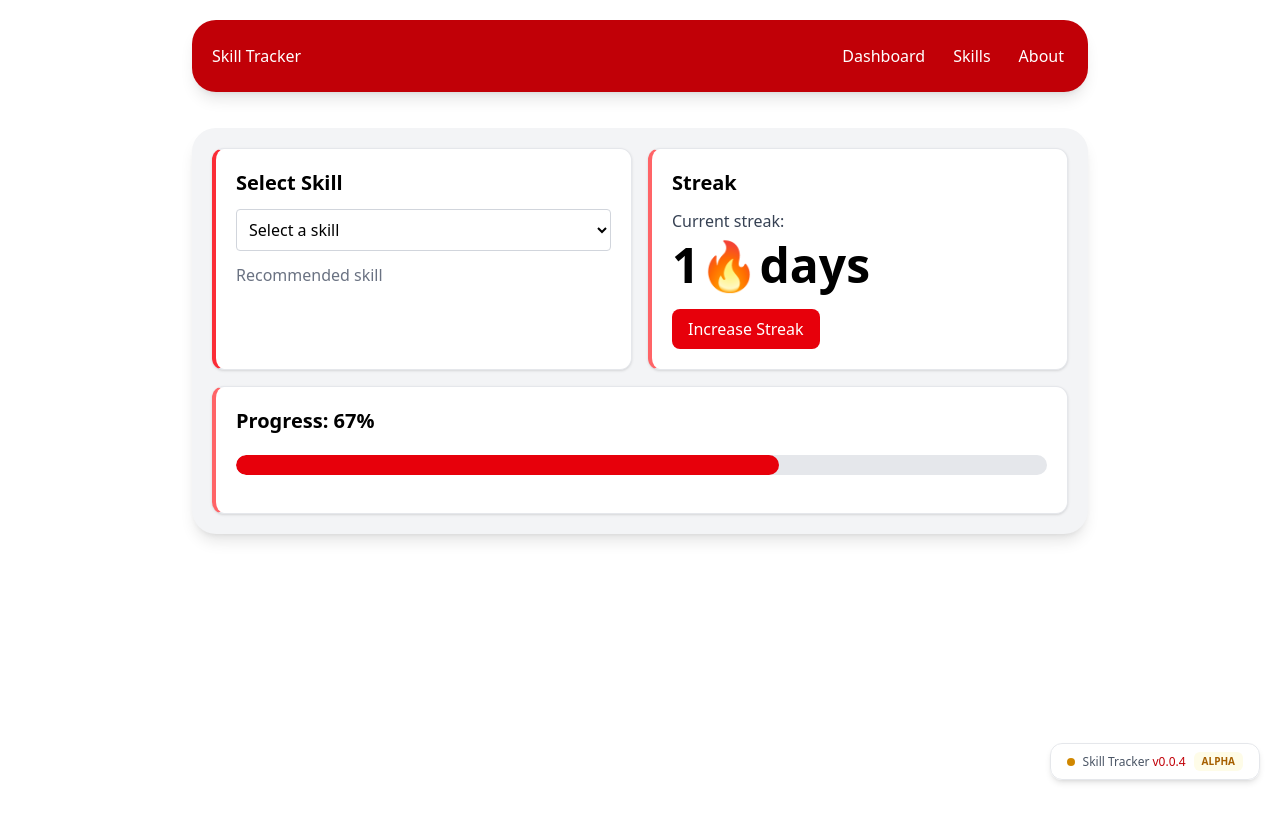
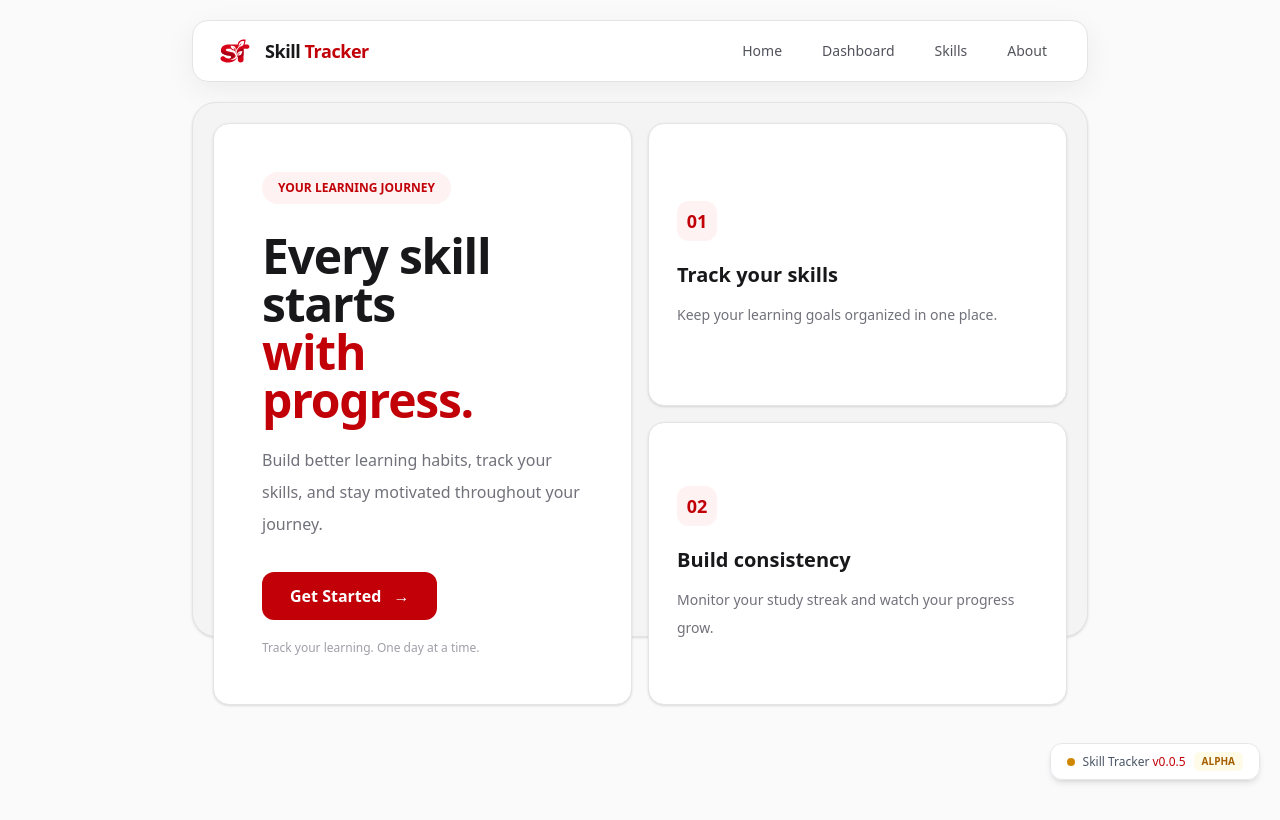
Before and after one commit to mntandrei/skill-tracker, a Next.js app: page / in a window 1280 px wide. Built offline with nearby package versions, Linux system fonts and the light colour scheme.

Commit message:
work on skill tracker dashboard layout

```diff
--- a/src/app/About/page.tsx
+++ b/src/app/About/page.tsx
@@ -1,11 +1,8 @@
-import NavBar from "../components/mainpage/NavBar";
-
 export default function About() {
     return (
         <main>
-            <NavBar />
             <div className="flex flex-col max-w-4xl mx-auto min-h-[500px] mt-5 p-5 shadow-lg rounded-3xl bg-gray-100">
-                <h2 className="text-2xl font-bold mb-4">About</h2>
+                <h2 className="text-2xl font-bold mb-4">Made by Muntianu Andrei</h2>
             </div>
         </main>
     );
--- a/src/app/Skills/page.tsx
+++ b/src/app/Skills/page.tsx
@@ -1,10 +1,8 @@
-import NavBar from "../components/mainpage/NavBar";
 import CreateSkillModal from "../components/skills/CreateSkillModal";
 
 export default function Skills() {
     return (
         <main>
-            <NavBar />
             <div className="flex flex-col max-w-4xl mx-auto min-h-[500px] mt-5 p-5 shadow-lg rounded-3xl bg-gray-100">
                 <h2 className="text-2xl font-bold mb-4">Skills</h2>
                 <CreateSkillModal />
--- a/src/app/components/mainpage/NavBar.tsx
+++ b/src/app/components/mainpage/NavBar.tsx
@@ -1,23 +1,44 @@
+import Image from "next/image";
 import Link from "next/link";
 
+const navLinks = [
+  { label: "Home", href: "/" },
+  { label: "Dashboard", href: "/Dashboard" },
+  { label: "Skills", href: "/Skills" },
+  { label: "About", href: "/About" },
+];
+
+
 export default function NavBar() {
-
   return (
-    <nav className="bg-red-700 max-w-4xl mx-auto mt-5 rounded-3xl p-5 shadow-lg">
-        <div className="flex flex-row justify-between items-center text-white">
-          <h1>Skill Tracker</h1>
-          <div className="flex flex-row gap-5">
-            <Link href="/" className="hover:bg-white/20 rounded-md p-1">
-              Dashboard
+    <nav className="mx-auto mt-5 w-full max-w-4xl rounded-2xl border border-zinc-200 bg-white px-4 py-3 shadow-[0_8px_30px_rgba(0,0,0,0.06)] sm:px-6">
+      <div className="flex items-center justify-between gap-3">
+        <Link
+          href="/"
+          aria-label="Skill Tracker Home"
+          className="flex shrink-0 items-center gap-3">
+          <Image
+            src="/icon.svg"
+            alt=""
+            width={38}
+            height={38}
+            className="size-9 object-contain"/>
+          <span className="hidden text-lg font-bold tracking-tight sm:inline">
+            <span className="text-zinc-900">Skill</span>
+            <span className="text-red-700"> Tracker</span>
+          </span>
+        </Link>
+        <div className="flex items-center gap-1 sm:gap-2">
+          {navLinks.map((link) => (
+            <Link
+              key={link.href}
+              href={link.href}
+              className="rounded-xl px-3 py-2 text-sm font-medium text-zinc-600 transition-colors duration-200 hover:bg-red-50 hover:text-red-700 focus-visible:outline-2 focus-visible:outline-offset-2 focus-visible:outline-red-500 sm:px-4">
+              {link.label}
             </Link>
-            <Link href="/Skills" className="hover:bg-white/20 rounded-md p-1">
-              Skills
-            </Link>
-            <Link href="/About" className="hover:bg-white/20 rounded-md p-1">
-              About
-            </Link>
-          </div>
+          ))}
         </div>
+      </div>
     </nav>
   );
 }
--- a/src/app/components/skills/CreateSkillModal.tsx
+++ b/src/app/components/skills/CreateSkillModal.tsx
@@ -52,7 +52,7 @@ export default function CreateSkillModal() {
             </div>
             <button
               type="submit"
-              className="w-full rounded-lg bg-red-700 py-3 font-medium text-white transition-colors hover:bg-red-800">
+              className="w-full rounded-lg bg-red-700 py-3 font-medium text-white transition-colors hover:bg-red-800 mt-5">
               Create Skill
             </button>
           </form>
--- a/src/app/components/skills/PannelSkills.tsx
+++ b/src/app/components/skills/PannelSkills.tsx
@@ -4,7 +4,10 @@ import ProgressTab from "./ProgressTab";
 
 export default function PannelSkills() {
   return (
-    <section className="mx-auto mt-5 grid w-full max-w-4xl grid-cols-1 gap-4 rounded-3xl bg-gray-100 p-5 shadow-lg md:grid-cols-2">
+    <section className="mx-auto mt-5 grid min-h-[535px] w-full max-w-4xl grid-cols-1 gap-4 rounded-3xl border border-zinc-200 bg-zinc-100 p-5 shadow-sm md:grid-cols-2 md:grid-rows-[auto_minmax(0,1fr)_auto] lg:h-[535px]">
+      <h1 className="text-xl font-semibold text-zinc-900 md:col-span-2">
+        Dashboard
+      </h1>
       <SelectTab />
       <StreakTab />
       <div className="md:col-span-2">
--- a/src/app/components/skills/ProgressTab.tsx
+++ b/src/app/components/skills/ProgressTab.tsx
@@ -1,8 +1,12 @@
 export default function ProgressTab() {
+
   return (
-    <div className="min-h-32 rounded-xl border border-gray-200 border-l-4 border-l-red-400 bg-white p-5 shadow-sm">
-      <h2 className="text-xl font-semibold">Progress: 67%</h2>
-      <div className="h-5 w-full overflow-hidden rounded-full bg-gray-200 mt-5">
+    <div className="min-h-[150px] rounded-2xl border border-zinc-200/70 bg-white p-5 shadow-sm">
+      <div className="flex items-center justify-between">
+        <h2 className="text-2xl font-semibold text-zinc-900">Progress</h2>
+        <span className="text-3xl font-bold text-red-700">67%</span>
+      </div>
+      <div className="mt-5 h-5 w-full overflow-hidden rounded-full bg-zinc-200">
         <div className="h-full w-[67%] rounded-full bg-red-600" />
       </div>
     </div>
--- a/src/app/components/skills/SelectTab.tsx
+++ b/src/app/components/skills/SelectTab.tsx
@@ -1,27 +1,46 @@
-'use client';
-import {useState } from 'react';
+"use client";
+
+import { useState } from "react";
 
 export default function SelectTab() {
-  const [selectskill, setSelectSkill] = useState<string>("");
-  const skill = ["Web Development"]
-  const recommendedSkills = ["JavaScript", "React", "Next.js", "Angular", "TypeScript","etc.."];
+  const [selectedSkill, setSelectedSkill] = useState<string>("");
+
+  const skills = ["Web Development"];
+  const recommendedSkills = [
+    "JavaScript",
+    "React",
+    "Next.js",
+    "Angular",
+    "TypeScript",
+  ];
 
   return (
-    <div className="min-h-52 rounded-xl border border-gray-200 border-l-4 border-l-red-500 bg-white p-5 shadow-sm">
-      <h2 className="text-xl font-semibold">Select Skill</h2>
-      <select className="mt-3 w-full rounded border border-gray-300 p-2 outline-none focus:border-red-500 focus:ring-2 focus:ring-500/30 transition ease-in-out duration-300"
-      onChange={(e) => setSelectSkill(e.target.value)} >
-        <option value="">Select a skill</option>
-        {skill.map((skill) => (
+    <div className="min-h-40 rounded-2xl bg-white p-4">
+      <h2 className="text-sm font-medium text-zinc-900">
+        Select Skill
+      </h2>
+      <select
+        aria-label="Select a skill"
+        value={selectedSkill}
+        onChange={(e) => setSelectedSkill(e.target.value)}
+        className="mt-2 w-full rounded-xl border border-transparent bg-zinc-100 px-3 py-2.5 text-sm text-zinc-700 outline-none transition-colors focus:border-red-500 focus:ring-2 focus:ring-red-500/20">
+        <option value="">Choose a skill</option>
+        {skills.map((skill) => (
           <option key={skill} value={skill.toLowerCase()}>
             {skill}
           </option>
         ))}
       </select>
-      <div>
-        <p className="mt-3 text-gray-500">Recommended skill</p>
-        {selectskill && <p className="mt-1 text-gray-700">{recommendedSkills.join(", ")}</p>}
-      </div>
+      {selectedSkill && (
+        <div className="mt-4">
+          <h3 className="text-sm font-medium text-zinc-500">
+            Recommended Skills
+          </h3>
+          <p className="mt-2 text-sm text-zinc-700">
+            {recommendedSkills.join(", ")}
+          </p>
+        </div>
+      )}
     </div>
   );
 }
--- a/src/app/components/skills/StreakTab.tsx
+++ b/src/app/components/skills/StreakTab.tsx
@@ -1,18 +1,24 @@
-'use client';
-import { useState } from 'react';
+"use client";
 
+import { useState } from "react";
 
 export default function StreakTab() {
-  const [streak, setStreak] = useState<number>(1);
+  const [streak, setStreak] = useState<number>(2);
 
   return (
-    <div className="min-h-52 rounded-xl border border-gray-200 border-l-4 border-l-red-400 bg-white p-5 shadow-sm">
-      <h1 className="text-xl font-semibold">Streak</h1>
-      <p className="mt-3 text-gray-700">Current streak:</p>
-      <h1 className="text-5xl font-bold mt-2">{streak}🔥days</h1>
+    <div className="flex flex-col items-center h-full min-h-[240px] rounded-2xl border border-zinc-200/70 bg-white p-5 shadow-sm">
+      <h2 className="text-2xl font-semibold text-zinc-900">Streak</h2>
+      <div className="mt-5 flex items-center gap-3">
+        <span className="text-5xl font-bold text-red-700">{streak}</span>
+        <span className="text-3xl font-semibold text-red-700">
+          {streak === 1 ? "day" : "days"}
+        </span>
+      </div>
       <button
-        className="mt-5 px-4 py-2 bg-red-600 text-white rounded-lg hover:bg-red-700"
-        onClick={() => setStreak(streak + 1)}>
+        type="button"
+        onClick={() => setStreak((prev) => prev + 1)}
+        className="mt-8 inline-flex items-center gap-2 rounded-3xl bg-red-600 px-10 py-3 text-md font-semibold text-white transition hover:bg-red-700">
+        <span>🔥</span>
         Increase Streak
       </button>
     </div>
--- a/src/app/layout.tsx
+++ b/src/app/layout.tsx
@@ -1,10 +1,17 @@
 import type { Metadata } from "next";
 import "./globals.css";
+import NavBar from "./components/mainpage/NavBar";
 
 export const metadata: Metadata = {
   title: "Skill Tracker",
   description: "Track your skills and learning progress.",
+  icons: {
+    icon: "/icon.svg",
+  }
 };
+
+const version = "v0.0.5";
+const release = "ALPHA";
 
 export default function RootLayout({
   children,
@@ -13,8 +20,18 @@ export default function RootLayout({
 }>) {
   return (
     <html lang="en">
-      <body className="min-h-screen antialiased">
+      <body className="min-h-screen bg-zinc-50 text-zinc-900 antialiased">
+        <NavBar />
         {children}
+        <div className="fixed right-5 bottom-5 flex items-center gap-2 rounded-xl border border-gray-200 bg-white/90 px-4 py-2 shadow-md backdrop-blur-sm">
+          <span className="h-2 w-2 rounded-full bg-yellow-600" />
+          <span className="text-xs font-medium text-gray-600">
+            Skill Tracker <span className="text-red-700">{version}</span>
+          </span>
+          <span className="rounded-md bg-yellow-50 px-2 py-0.5 text-[10px] font-semibold text-yellow-700">
+            {release}
+          </span>
+        </div>
       </body>
     </html>
   );
--- a/src/app/page.tsx
+++ b/src/app/page.tsx
@@ -1,27 +1,60 @@
-import NavBar from "./components/mainpage/NavBar";
-import PannelSkills from "./components/skills/PannelSkills";
+import Link from "next/link";
 
 export default function Home() {
-  const version = "v0.0.4";
-  const release = "ALPHA";
-
   return (
-    <div className="mx-auto flex min-h-dvh max-w-[1070px] flex-col px-4 pb-6 md:h-dvh md:overflow-hidden md:pb-28">
-      <div className="shrink-0">
-        <NavBar />
-      </div>
-      <main className="mt-4 min-h-0 flex-1">
-        <PannelSkills />
-        <div className="fixed right-5 bottom-5 flex items-center gap-2 rounded-xl border border-gray-200 bg-white/90 px-4 py-2 shadow-md backdrop-blur-sm">
-          <span className="h-2 w-2 rounded-full bg-yellow-600" />
-          <span className="text-xs font-medium text-gray-600">
-            Skill Tracker <span className="text-red-700">{version}</span>
+    <main className="flex w-full flex-1 flex-col">
+      <section className="mx-auto mt-5 grid min-h-[535px] w-full max-w-4xl grid-cols-1 gap-4 rounded-3xl border border-zinc-200 bg-zinc-100 p-5 shadow-sm md:grid-cols-2 lg:h-[535px]">
+        <div className="flex flex-col justify-center rounded-2xl border border-zinc-200 bg-white p-8 shadow-sm sm:p-12">
+          <span className="w-fit rounded-full bg-red-50 px-4 py-2 text-xs font-semibold text-red-700">
+            YOUR LEARNING JOURNEY
           </span>
-          <span className="rounded-md bg-yellow-50 px-2 py-0.5 text-[10px] font-semibold text-yellow-700">
-            {release}
-          </span>
+          <h1 className="mt-7 text-4xl font-bold tracking-tight text-zinc-900 sm:text-5xl">
+            Every skill starts
+            <span className="block text-red-700">
+              with progress.
+            </span>
+          </h1>
+          <p className="mt-5 max-w-md text-base leading-8 text-zinc-500">
+            Build better learning habits, track your skills,
+            and stay motivated throughout your journey.
+          </p>
+          <Link
+            href="/dashboard"
+            className="mt-8 inline-flex w-fit items-center justify-center rounded-xl bg-red-700 px-7 py-3 font-semibold text-white transition-colors hover:bg-red-800">
+            Get Started
+            <span className="ml-3" aria-hidden="true">
+              →
+            </span>
+          </Link>
+          <p className="mt-5 text-xs text-zinc-400">
+            Track your learning. One day at a time.
+          </p>
         </div>
-      </main>
-    </div>
+        <div className="flex flex-col gap-4">
+          <div className="flex flex-1 flex-col justify-center rounded-2xl border border-zinc-200 bg-white p-7 shadow-sm">
+            <span className="mb-5 flex size-10 items-center justify-center rounded-xl bg-red-50 text-lg font-bold text-red-700">
+              01
+            </span>
+            <h2 className="text-xl font-semibold">
+              Track your skills
+            </h2>
+            <p className="mt-3 text-sm leading-7 text-zinc-500">
+              Keep your learning goals organized in one place.
+            </p>
+          </div>
+          <div className="flex flex-1 flex-col justify-center rounded-2xl border border-zinc-200 bg-white p-7 shadow-sm">
+            <span className="mb-5 flex size-10 items-center justify-center rounded-xl bg-red-50 text-lg font-bold text-red-700">
+              02
+            </span>
+            <h2 className="text-xl font-semibold">
+              Build consistency
+            </h2>
+            <p className="mt-3 text-sm leading-7 text-zinc-500">
+              Monitor your study streak and watch your progress grow.
+            </p>
+          </div>
+        </div>
+      </section>
+    </main>
   );
 }
```
Also changed, not shown: src/app/Dashboard/page.tsx (added, +12 -0 lines), public/icon.svg (added).
